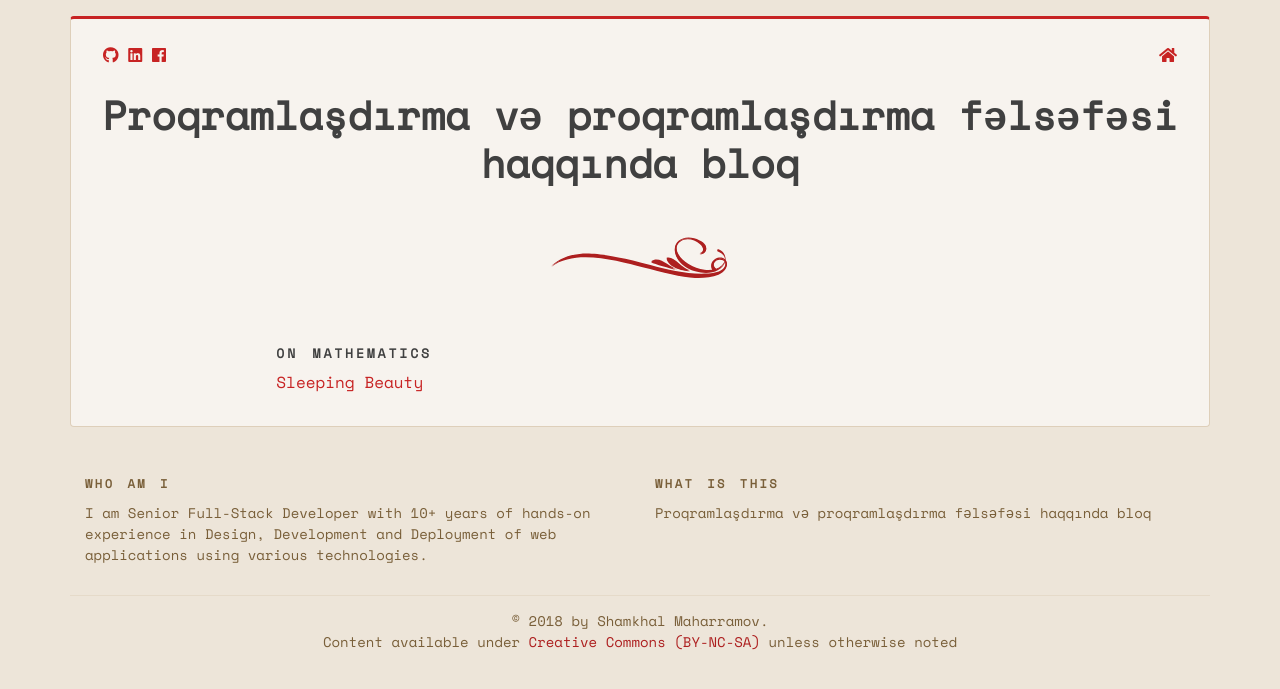
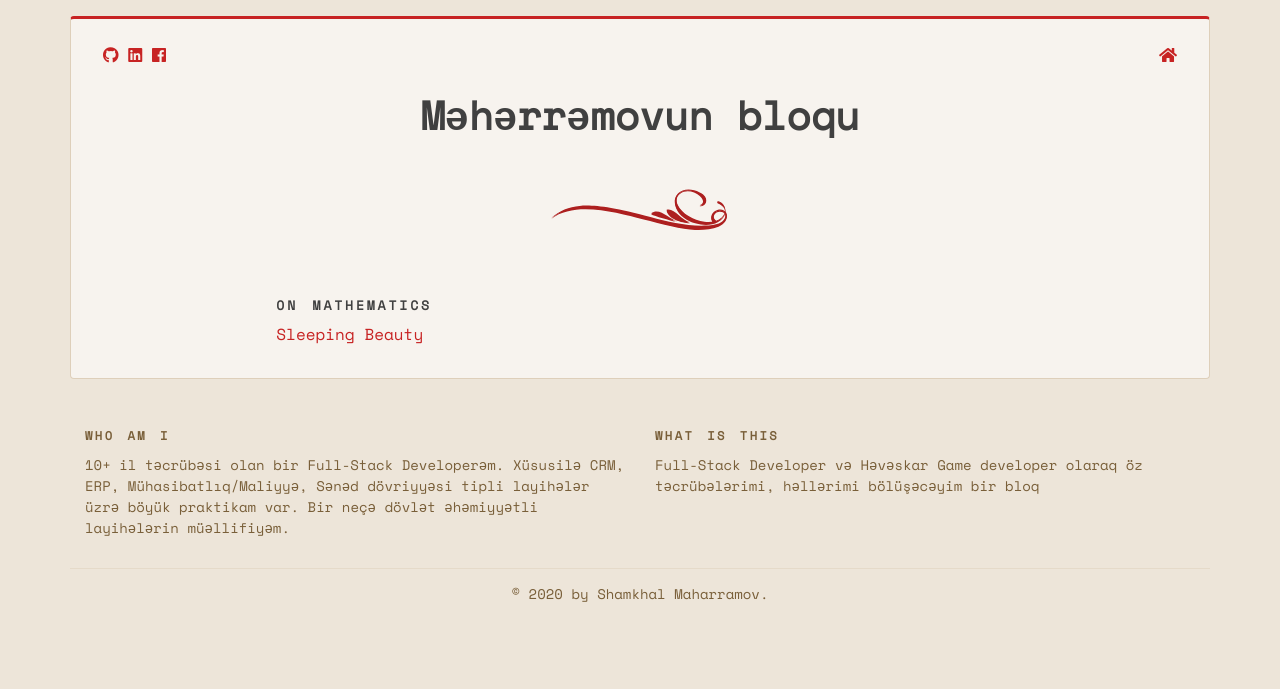
Before and after one commit to Maharramoff/maharramoff.github.io, a Jekyll site: the page built from index.html, in a window 1280 px wide. Shown: the top 689 px of the page. Built offline with Jekyll 4.4.1, drawn with Linux system fonts in a browser that asks for light colours; nearby versions of some CDN libraries.

Commit message:
update: config titles

```diff
--- a/_config.yml
+++ b/_config.yml
@@ -1,13 +1,13 @@
 # Site settings
-title: "Proqramlaşdırma və proqramlaşdırma fəlsəfəsi<br> haqqında bloq"
-author: "Shamkhal Maharramov"
-description: "Proqramlaşdırma və proqramlaşdırma fəlsəfəsi haqqında bloq"
-keywords: "Software Engineering, Mathematics, Philosophy, Scala, Epistemology, Existentialism, Programming, Machine-Learning, Artificial Intelligence, Statistics, Probability, Puzzles"
-biography: "I am Senior Full-Stack Developer with 10+ years of hands-on experience in Design, Development and Deployment of web applications using various technologies."
-colophon: "© 2018 by Shamkhal Maharramov.<br>Content available under <a href='http://creativecommons.org/licenses/by-nc-sa/4.0/'>Creative Commons (BY-NC-SA)</a> unless otherwise noted"
+title: "Məhərrəmovun bloqu"
+author: "Şamxal Məhərrəmov"
+description: "Full-Stack Developer və Həvəskar Game developer olaraq öz təcrübələrimi, həllərimi bölüşəcəyim bir bloq"
+keywords: "Proqramlaşdırma öyrən, Oyun yaratmaq, Sayt yaratmaq, Laravel öyrən, Javascript öyrən"
+biography: "10+ il təcrübəsi olan bir Full-Stack Developerəm. Xüsusilə CRM, ERP, Mühasibatlıq/Maliyyə, Sənəd dövriyyəsi tipli layihələr üzrə böyük praktikam var. Bir neçə dövlət əhəmiyyətli layihələrin müəllifiyəm."
+colophon: "© 2020 by Shamkhal Maharramov."
 
 baseurl: ""
-url: "http://hugosereno.eu"
+url: "https://maharramoff.github.io"
 
 github_username: maharramoff
 linkedin_username: shamkhal
```
